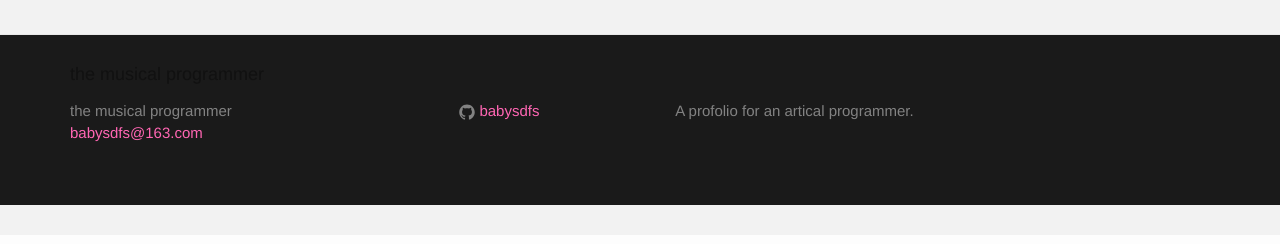
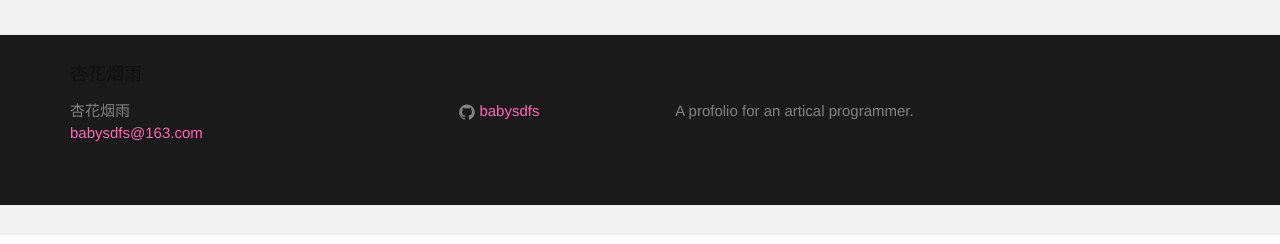
Before and after one commit to babysdfs/MyBlog, a Jekyll site: the page built from about.md, in a window 1280 px wide. Shown: the part 514-758 px from the top of the page. Built offline with Jekyll 4.4.1, drawn with Linux system fonts in a browser that asks for light colours; nearby versions of some CDN libraries.

Commit message:
Update _config.yml

```diff
--- a/_config.yml
+++ b/_config.yml
@@ -6,7 +6,7 @@
 # 'jekyll serve'. If you change this file, please restart the server process.
 
 # Site settings
-title: the musical programmer
+title: 杏花烟雨
 email: babysdfs@163.com
 description: > # this means to ignore newlines until "baseurl:"
   A profolio for an artical programmer.
```
